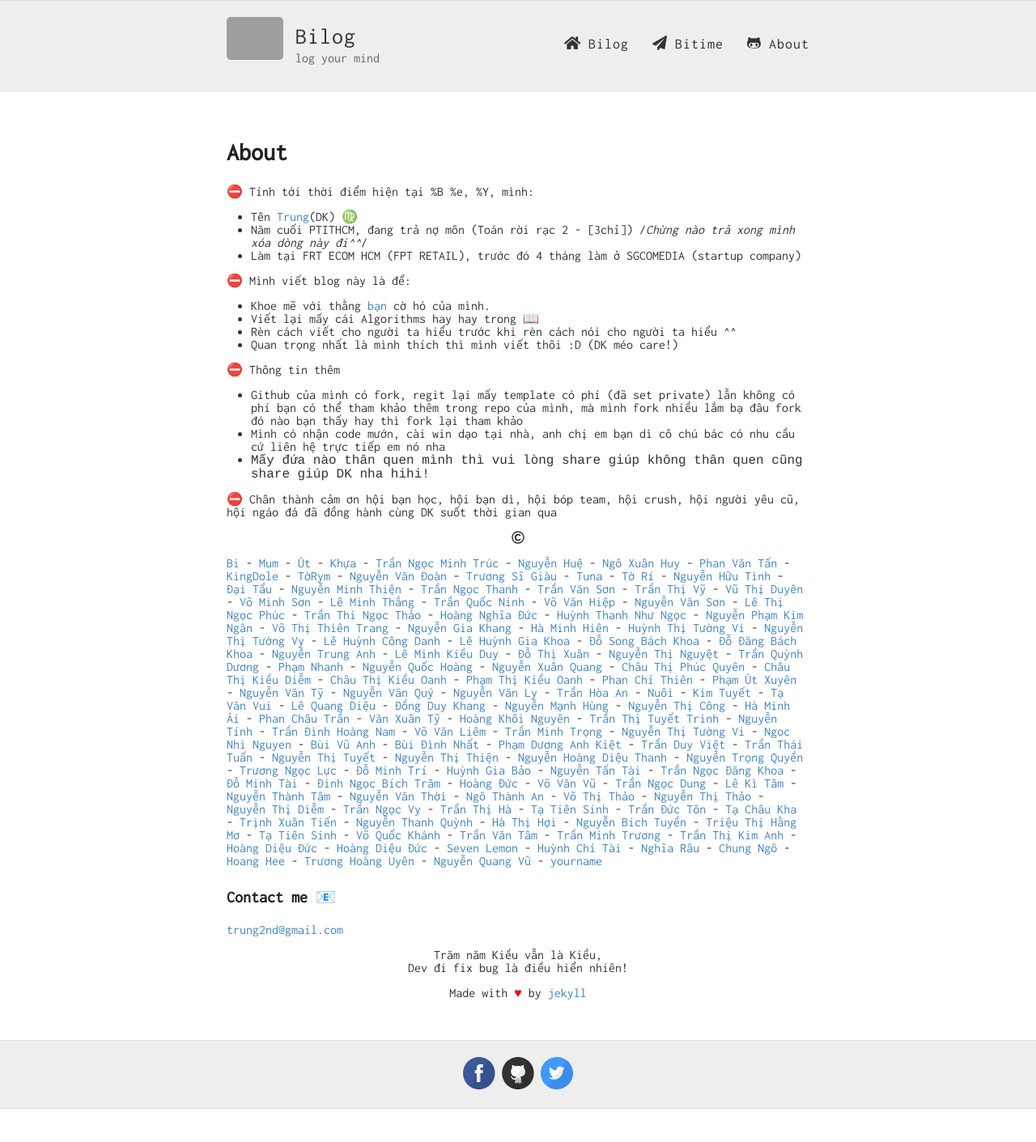
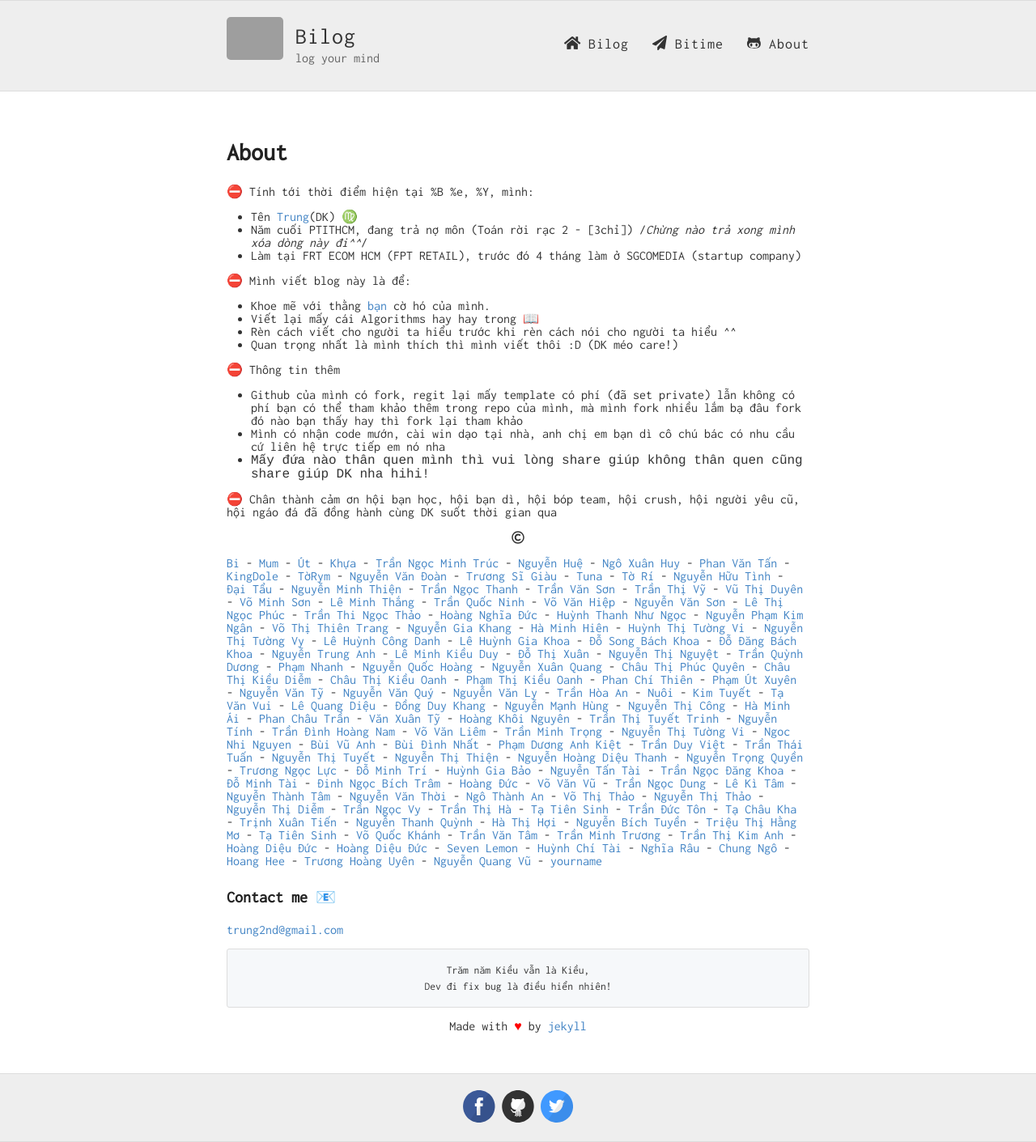
Before and after one commit to tahongtrung/biblog, a Jekyll site: the page built from about.md, in a window 1280 px wide. Shown: the whole page at 81% size. Built offline with Jekyll 4.4.1, drawn with Linux system fonts in a browser that asks for light colours; nearby versions of some CDN libraries; emoji names are drawn with the system emoji font; before the commit the page ends 1370 px from its top, so only the background shows below that; grey boxes are pictures that could not be loaded.

Commit message:
sdadad
asda

```diff
--- a/about.md
+++ b/about.md
@@ -37,7 +37,7 @@ Mấy đứa nào thân quen mình thì vui lòng share giúp không thân quen
 
 [trung2nd@gmail.com](mailto:trung2nd@gmail.com)
 
-<p align="center" clas="pre">
+<p align="center" class="pre">
 Trăm năm Kiều vẫn là Kiều,<br/>
 Dev đi fix bug là điều hiển nhiên!
 </p>
```
